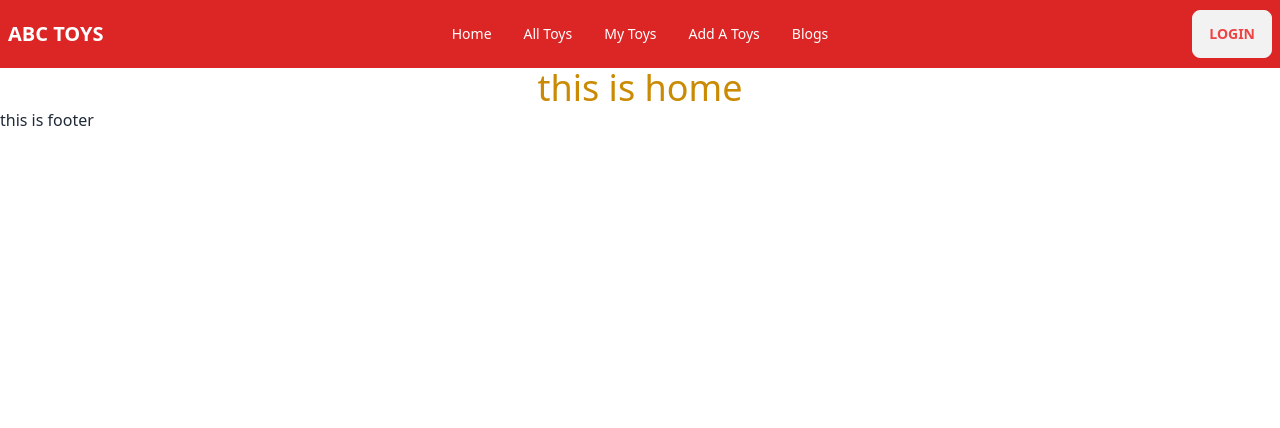
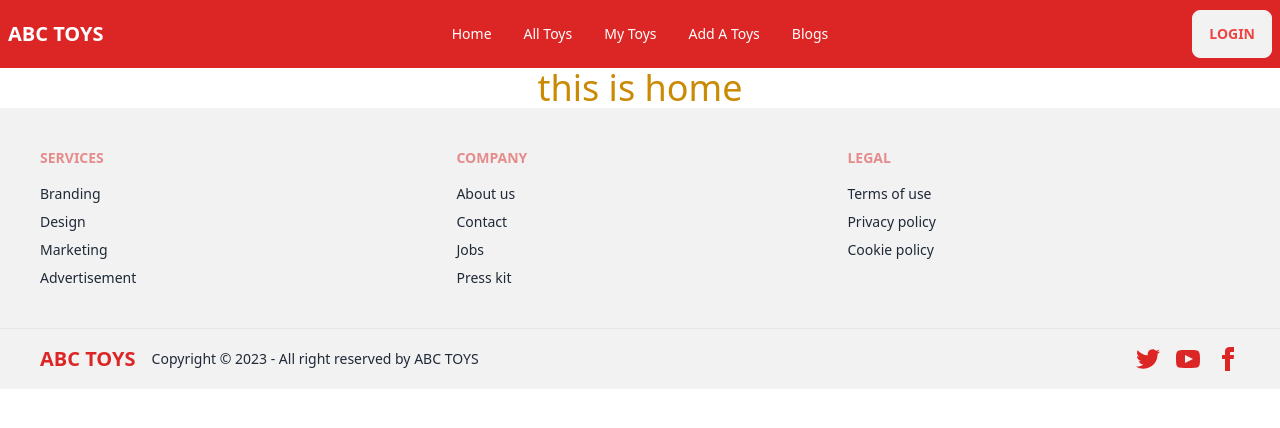
Before and after one commit to hassan-nahid/toy-marketplace-client-side, a React (Vite) app: page / in a window 1280 px wide. Shown: the top 428 px of the page. Built offline with nearby package versions, Linux system fonts and the light colour scheme.

Commit message:
footer added

```diff
--- a/src/Pages/Shared/Footer/Footer.jsx
+++ b/src/Pages/Shared/Footer/Footer.jsx
@@ -1,8 +1,44 @@
+import { Link } from "react-router-dom";
 
 const Footer = () => {
     return (
         <div>
-            this is footer
+            <footer className="footer p-10 bg-base-200 text-base-content">
+                <div>
+                    <span className="footer-title text-red-600">Services</span>
+                    <a className="link link-hover">Branding</a>
+                    <a className="link link-hover">Design</a>
+                    <a className="link link-hover">Marketing</a>
+                    <a className="link link-hover">Advertisement</a>
+                </div>
+                <div>
+                    <span className="footer-title text-red-600">Company</span>
+                    <a className="link link-hover">About us</a>
+                    <a className="link link-hover">Contact</a>
+                    <a className="link link-hover">Jobs</a>
+                    <a className="link link-hover">Press kit</a>
+                </div>
+                <div>
+                    <span className="footer-title text-red-600">Legal</span>
+                    <a className="link link-hover">Terms of use</a>
+                    <a className="link link-hover">Privacy policy</a>
+                    <a className="link link-hover">Cookie policy</a>
+                </div>
+            </footer>
+            <footer className="footer px-10 py-4 border-t bg-base-200 text-base-content border-base-300">
+                <div className="items-center grid-flow-col">
+                    <Link className="text-white" to="/"><a className="text-red-600 font-bold text-xl">ABC TOYS</a></Link>
+                    <br />
+                    <p>Copyright © 2023 - All right reserved by ABC TOYS</p>
+                </div>
+                <div className="md:place-self-center md:justify-self-end">
+                    <div className="grid grid-flow-col gap-4">
+                        <a><svg xmlns="http://www.w3.org/2000/svg" width="24" height="24" viewBox="0 0 24 24" className="fill-current text-red-600"><path d="M24 4.557c-.883.392-1.832.656-2.828.775 1.017-.609 1.798-1.574 2.165-2.724-.951.564-2.005.974-3.127 1.195-.897-.957-2.178-1.555-3.594-1.555-3.179 0-5.515 2.966-4.797 6.045-4.091-.205-7.719-2.165-10.148-5.144-1.29 2.213-.669 5.108 1.523 6.574-.806-.026-1.566-.247-2.229-.616-.054 2.281 1.581 4.415 3.949 4.89-.693.188-1.452.232-2.224.084.626 1.956 2.444 3.379 4.6 3.419-2.07 1.623-4.678 2.348-7.29 2.04 2.179 1.397 4.768 2.212 7.548 2.212 9.142 0 14.307-7.721 13.995-14.646.962-.695 1.797-1.562 2.457-2.549z"></path></svg></a>
+                        <a><svg xmlns="http://www.w3.org/2000/svg" width="24" height="24" viewBox="0 0 24 24" className="fill-current text-red-600"><path d="M19.615 3.184c-3.604-.246-11.631-.245-15.23 0-3.897.266-4.356 2.62-4.385 8.816.029 6.185.484 8.549 4.385 8.816 3.6.245 11.626.246 15.23 0 3.897-.266 4.356-2.62 4.385-8.816-.029-6.185-.484-8.549-4.385-8.816zm-10.615 12.816v-8l8 3.993-8 4.007z"></path></svg></a>
+                        <a><svg xmlns="http://www.w3.org/2000/svg" width="24" height="24" viewBox="0 0 24 24" className="fill-current text-red-600"><path d="M9 8h-3v4h3v12h5v-12h3.642l.358-4h-4v-1.667c0-.955.192-1.333 1.115-1.333h2.885v-5h-3.808c-3.596 0-5.192 1.583-5.192 4.615v3.385z"></path></svg></a>
+                    </div>
+                </div>
+            </footer>
         </div>
     );
 };
```
